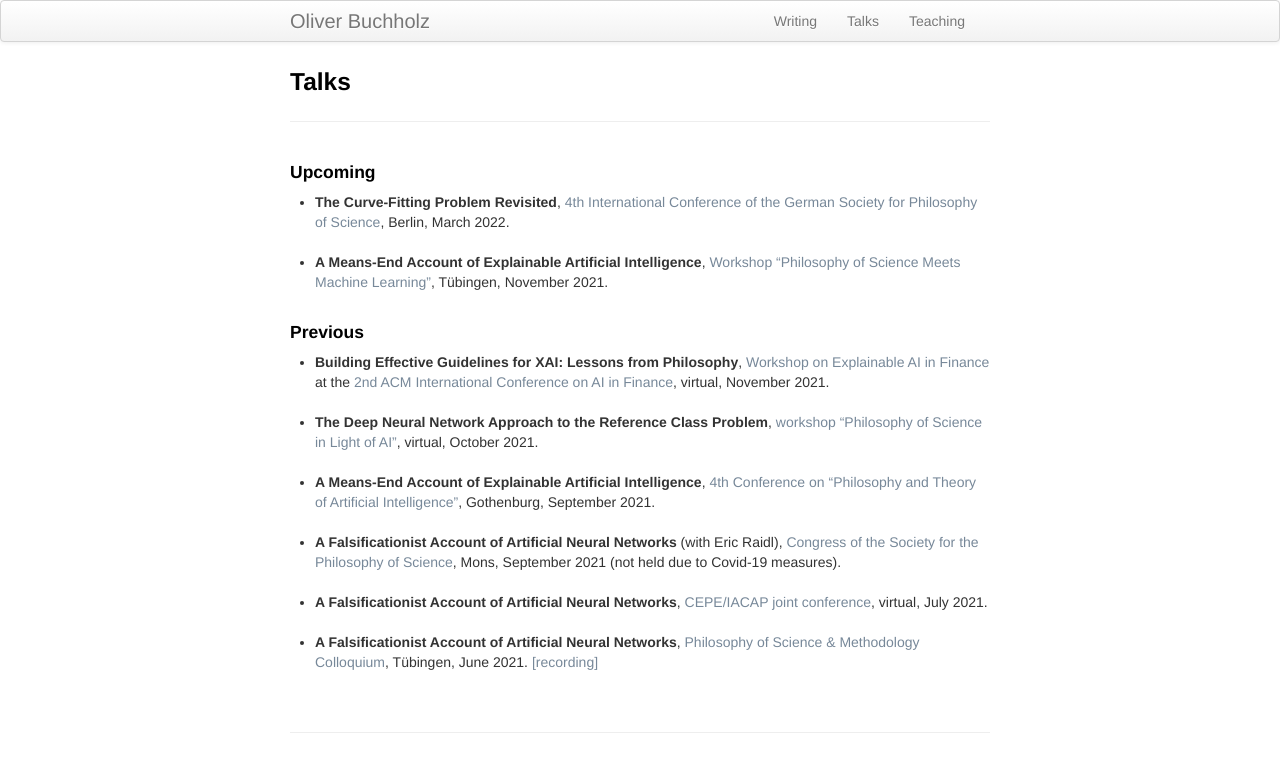
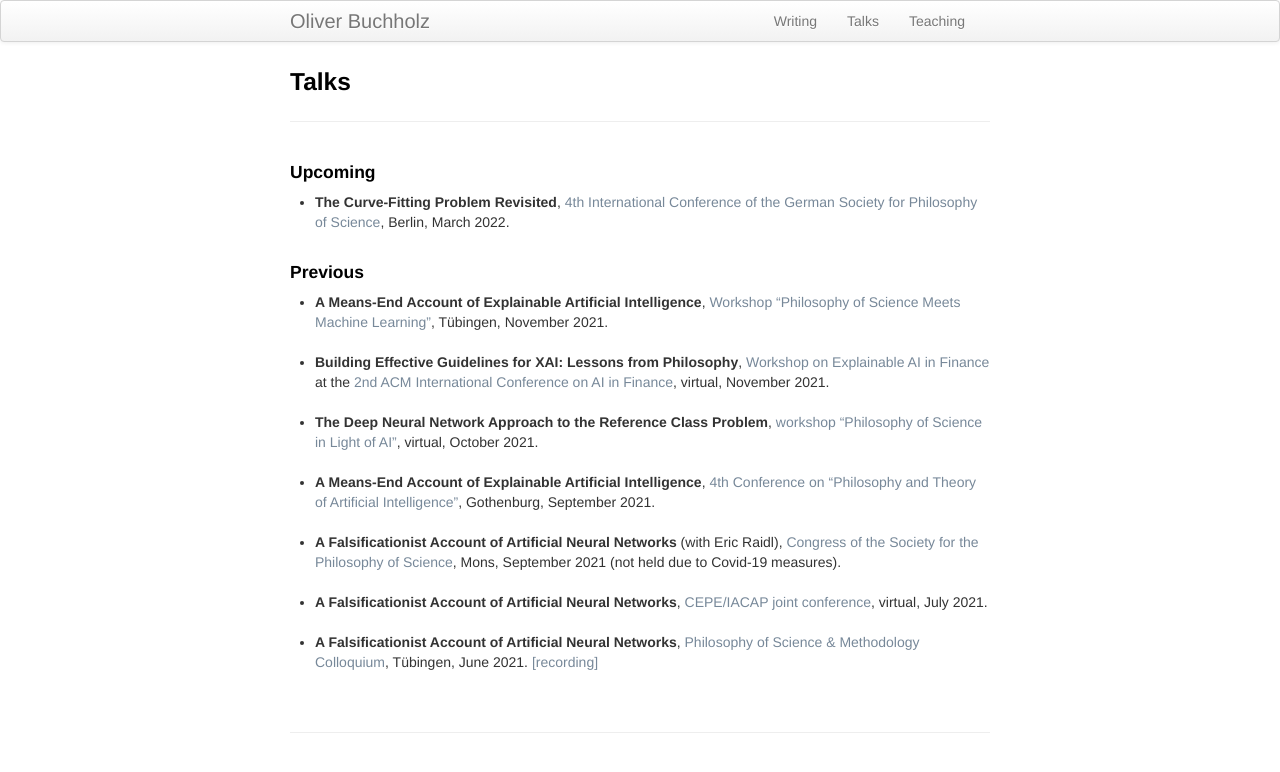
Before and after one commit to oliverbuchholz/oliverbuchholz.github.io, a Jekyll site: the page built from pages/talks.md, in a window 1280 px wide. Shown: the top 772 px of the page. Built offline with Jekyll 4.4.1, drawn with Linux system fonts in a browser that asks for light colours.

Commit message:
changed PhilSci&ML talk to previous

```diff
--- a/pages/talks.md
+++ b/pages/talks.md
@@ -9,9 +9,6 @@ description: Oliver Buchholz | Talks
 <ul>
 <li><b>The Curve-Fitting Problem Revisited</b>, <a href="https://www.wissphil.de/gwp2022/" target="_blank">4th International Conference of the German Society for Philosophy of Science</a>, Berlin, March 2022.<br><br>
 </li>
-
-<li><b>A Means-End Account of Explainable Artificial Intelligence</b>, <a href="https://uni-tuebingen.de/forschung/forschungsschwerpunkte/exzellenzcluster-maschinelles-lernen/veranstaltungen/veranstaltungen/#c1093140" target="_blank">Workshop &ldquo;Philosophy of Science Meets Machine Learning&rdquo;</a>, T&uuml;bingen, November 2021.<br><br>
-</li>
 </ul>
 
 
@@ -19,6 +16,9 @@ description: Oliver Buchholz | Talks
 <h4>Previous</h4>
 
 <ul>
+<li><b>A Means-End Account of Explainable Artificial Intelligence</b>, <a href="https://uni-tuebingen.de/forschung/forschungsschwerpunkte/exzellenzcluster-maschinelles-lernen/veranstaltungen/veranstaltungen/#c1093140" target="_blank">Workshop &ldquo;Philosophy of Science Meets Machine Learning&rdquo;</a>, T&uuml;bingen, November 2021.<br><br>
+</li>
+
 <li><b>Building Effective Guidelines for XAI: Lessons from Philosophy</b>, <a href="https://sites.google.com/view/2021-workshop-explainable-ai" target="_blank">Workshop on Explainable AI in Finance</a> at the <a href="https://ai-finance.org/" target="_blank">2nd ACM International Conference on AI in Finance</a>, virtual, November 2021.<br><br>
 </li>
 
```
